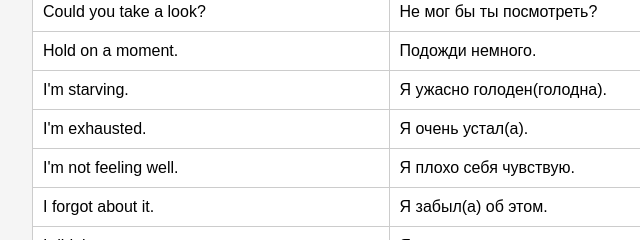
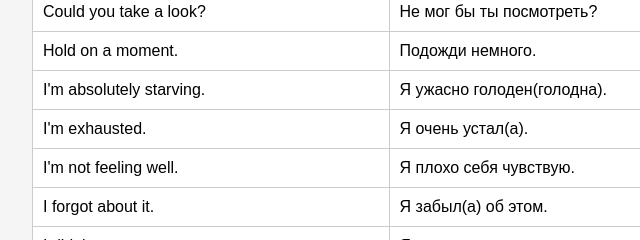
Before and after one commit to HubLis8/words, a plain HTML site: page index.html in a window 1280 px wide. Shown: the part 719-959 px from the top of the page, 258-898 px from the left. Drawn offline with Linux system fonts and the light colour scheme.

Commit message:
Update index.html

```diff
--- a/index.html
+++ b/index.html
@@ -68,7 +68,7 @@ background:#eee;
 <tr><td>Could you do me a favor?</td><td>Можешь оказать мне услугу?</td></tr>
 <tr><td>Could you take a look?</td><td>Не мог бы ты посмотреть?</td></tr>
 <tr><td>Hold on a moment.</td><td>Подожди немного.</td></tr>
-<tr><td>I'm starving.</td><td>Я ужасно голоден(голодна).</td></tr>
+<tr><td>I'm absolutely starving.</td><td>Я ужасно голоден(голодна).</td></tr>
 <tr><td>I'm exhausted.</td><td>Я очень устал(а).</td></tr>
 <tr><td>I'm not feeling well.</td><td>Я плохо себя чувствую.</td></tr>
 <tr><td>I forgot about it.</td><td>Я забыл(а) об этом.</td></tr>
```
